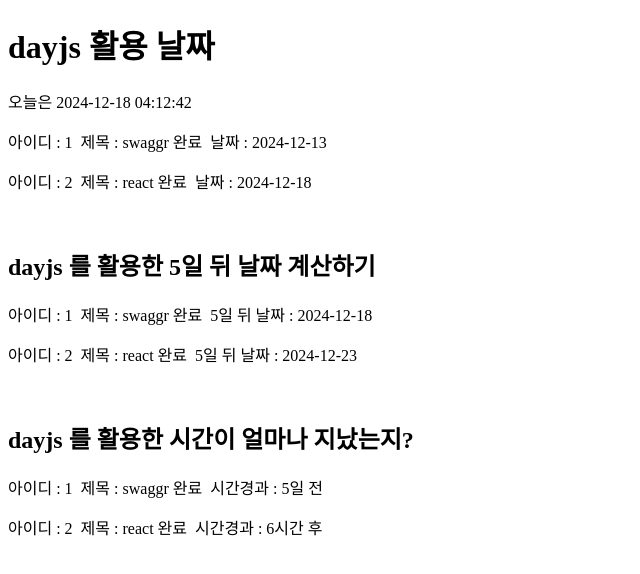
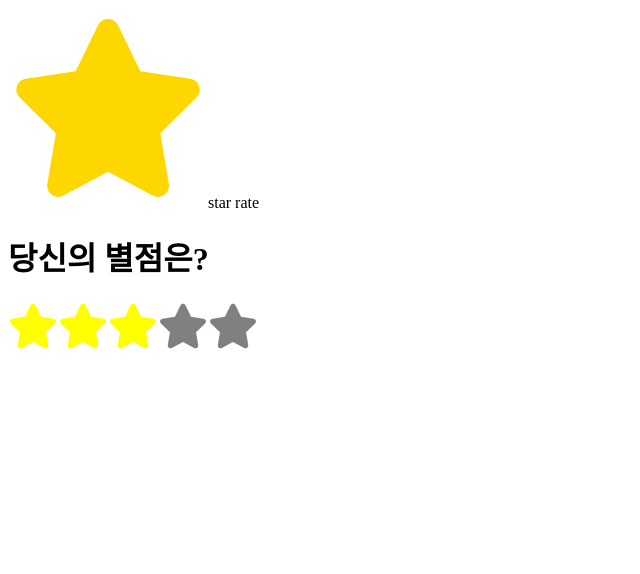
Before and after one commit to 213am/til-npm, a React (Vite) app: page / in a window 1280 px wide. Shown: the top 574 px of the page, without its empty margins (0-640 px from the left). Built offline with nearby package versions, Linux system fonts and the light colour scheme; the HTML template or start-up script is replaced by a standard one.

Commit message:
[dosc] react-icons 의 이해

```diff
--- a/package.json
+++ b/package.json
@@ -17,6 +17,7 @@
     "moment": "^2.30.1",
     "react": "^18.3.1",
     "react-dom": "^18.3.1",
+    "react-icons": "^5.4.0",
     "react-kakao-maps-sdk": "^1.1.27",
     "swiper": "^11.1.15"
   },
--- a/src/App.jsx
+++ b/src/App.jsx
@@ -1,59 +1,23 @@
-import dayjs from "dayjs";
-import relativeTime from "dayjs/plugin/relativeTime";
-import "dayjs/locale/ko"; // 한국어 불러오기
-
-// 서버에서 response 된 데이터로 가정
-const getData = [
-  {
-    id: 1,
-    title: "swaggr 완료",
-    createAt: "2024-12-13T10:00:00Z",
-  },
-  {
-    id: 2,
-    title: "react 완료",
-    createAt: "2024-12-18T10:00:00Z",
-  },
-];
+import { FaStar } from "react-icons/fa6";
 
 function App() {
-  const todayDayjs = dayjs().format("YYYY-MM-DD HH:MM:ss");
-  dayjs.extend(relativeTime);
-  dayjs.locale("ko");
+  const point = 5; // 총 별점
+  const rate = 3; // 별점
 
   return (
     <>
-      <h1>dayjs 활용 날짜</h1>
       <div>
-        <p>오늘은 {todayDayjs}</p>
-        {getData.map((item) => {
+        <FaStar style={{ color: "gold", fontSize: 200 }} />
+        star rate
+      </div>
+      <h1>당신의 별점은?</h1>
+      <div>
+        {[...Array(point)].map((item, index) => {
           return (
-            <p key={item.id}>
-              아이디 : {item.id}&nbsp; 제목 : {item.title}&nbsp; 날짜 :&nbsp;
-              {dayjs(item.createAt).format("YYYY-MM-DD")}
-            </p>
-          );
-        })}
-        <br />
-        <h2>dayjs 를 활용한 5일 뒤 날짜 계산하기</h2>
-        {getData.map((item) => {
-          return (
-            <p key={item.id}>
-              아이디 : {item.id}&nbsp; 제목 : {item.title}&nbsp; 5일 뒤 날짜
-              :&nbsp;
-              {dayjs(item.createAt).add(5, "days").format("YYYY-MM-DD")}
-            </p>
-          );
-        })}
-        <br />
-        <h2>dayjs 를 활용한 시간이 얼마나 지났는지?</h2>
-        {getData.map((item) => {
-          return (
-            <p key={item.id}>
-              아이디 : {item.id}&nbsp; 제목 : {item.title}&nbsp; 시간경과
-              :&nbsp;
-              {dayjs(item.createAt).fromNow()}
-            </p>
+            <FaStar
+              key={index}
+              style={{ fontSize: 50, color: index < rate ? "yellow" : "grey" }}
+            />
           );
         })}
       </div>
```
Also changed, not shown: 2 other files (tests, documents, lock files or other folders).
